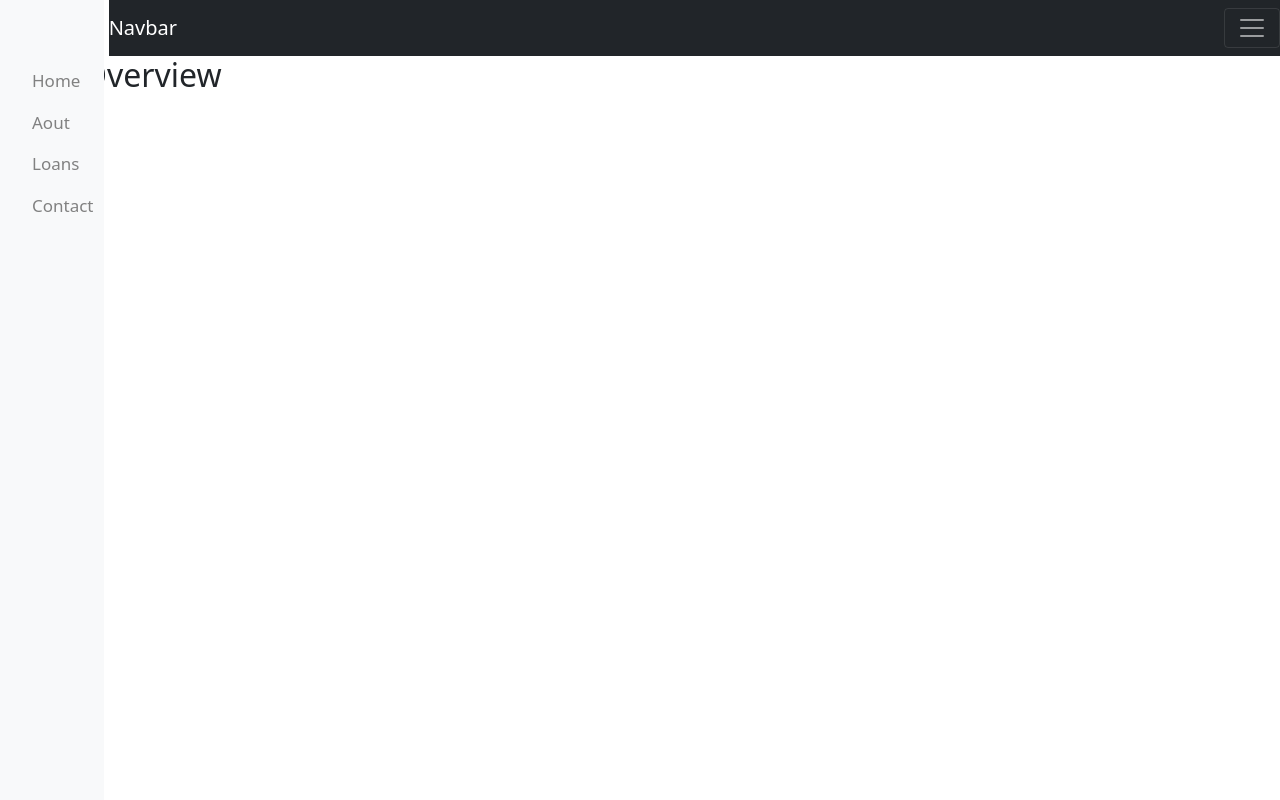
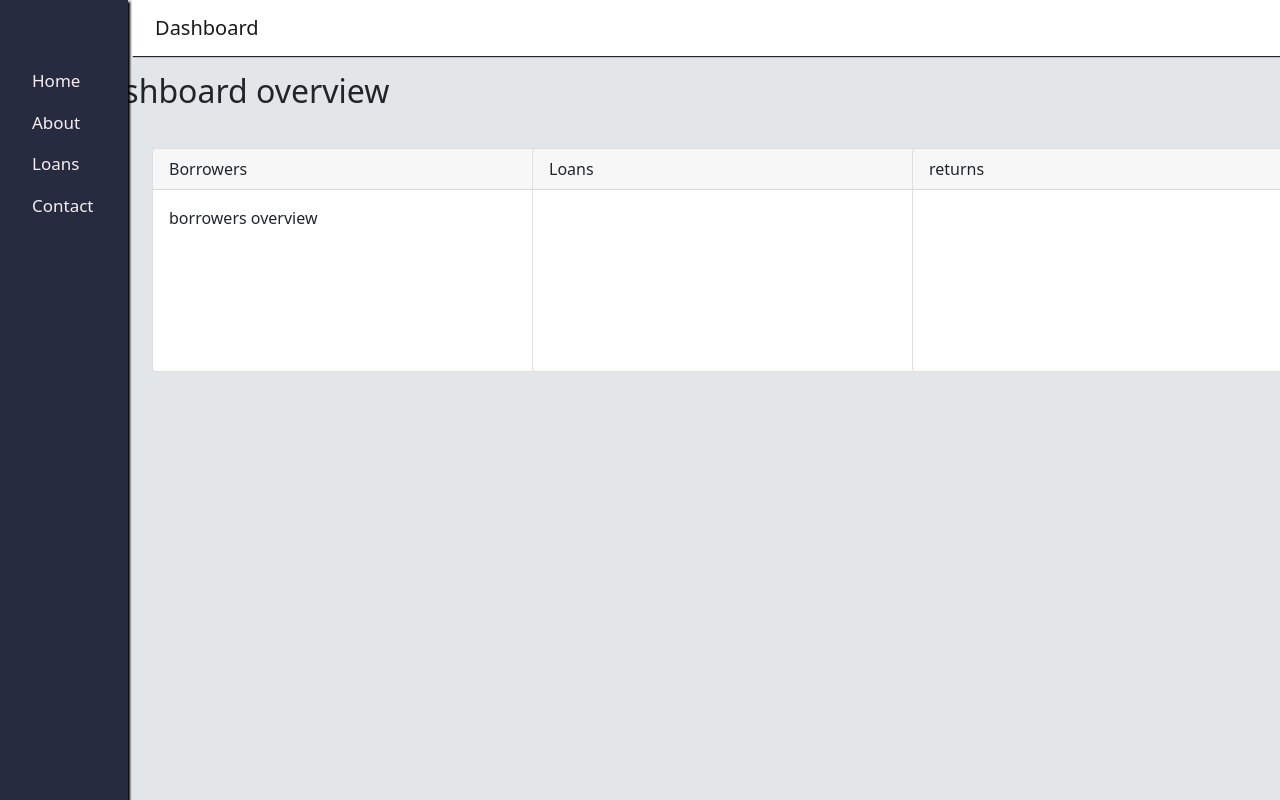
Before and after one commit to bashooff/react-dashboard, a React (Create React App) app in the folder frontend/: page / in a window 1280 px wide. Shown: the top 800 px of the page. Built offline with nearby package versions, Linux system fonts and the light colour scheme.

Commit message:
cards & styling

```diff
--- a/frontend/public/index.html
+++ b/frontend/public/index.html
@@ -26,7 +26,7 @@
     -->
     <title>React App</title>
   </head>
-  <body>
+  <body style="background-color: #e3e6e8">
     <noscript>You need to enable JavaScript to run this app.</noscript>
     <div id="root"></div>
     <!--
--- a/frontend/src/components/pages/Dashboard.css
+++ b/frontend/src/components/pages/Dashboard.css
@@ -0,0 +1,8 @@
+col-md-4.my-col{
+    padding-left: 10px;
+
+}
+
+.col-md-4.my-col2 {
+    margin-top: 30px;
+}
--- a/frontend/src/components/pages/Dashboard.js
+++ b/frontend/src/components/pages/Dashboard.js
@@ -1,10 +1,21 @@
 import "./Dashboard.css";
-
+import Card from "../widgets/Card";
 
 const Dashboard = () => {
     return(
         <div className="container">
-            <h2>Overview</h2>
+            <h2 className="mt-3">Dashboard overview</h2>
+            <div className="row">
+                <div className="col-md-4 my-col">
+                    <Card title="Borrowers" text="borrowers overview"></Card>
+                </div>
+                <div className="col-md-4 my-col">
+                    <Card title="Loans"></Card>
+                </div>
+                <div className="col-md-4 my-col">
+                    <Card title="returns"></Card>
+                </div>
+            </div>
         </div>
     )
 }
--- a/frontend/src/components/pages/Home.css
+++ b/frontend/src/components/pages/Home.css
@@ -1,3 +1,3 @@
 body{
-    background-color: rgb(252, 248, 248);
+    background-color: rgb(95, 48, 48);
 }
--- a/frontend/src/components/pages/Home.js
+++ b/frontend/src/components/pages/Home.js
@@ -8,7 +8,6 @@ const Home = () => {
 
     return(
         <div>
-
             <div className="row">
                 <div className="col-1">
                     <Sidebar />
--- /dev/null
+++ b/frontend/src/components/widgets/Card.css
@@ -0,0 +1,8 @@
+.card {
+
+    margin-left: 70px;
+    margin-top: 30px;
+    /* box-shadow: 0 3px 3px rgba(0,0,0,0.16), 0 3px 6px rgba(0,0,0,0.23); */
+    height: 14rem;
+    width: 25rem
+}
--- /dev/null
+++ b/frontend/src/components/widgets/Card.js
@@ -0,0 +1,16 @@
+import "./Card.css"
+
+const Card = (props) => {
+    return(
+        <div className="card">
+            <div class="card-header">
+                {props.title}
+            </div>
+            <div className="card-body">
+                <p class="card-text">{props.text}</p>
+            </div>
+        </div>
+    )
+}
+
+export default Card;
--- /dev/null
+++ b/frontend/src/components/widgets/Header.css
@@ -0,0 +1,10 @@
+.navbar, .navbar-expand-lg, .navbar-light {
+    background-color:#262b40;
+    box-shadow: 1px 1px 1px;
+    margin-left: 2%;
+
+}
+
+.navbar-brand{
+    margin-left: 2%;
+}
--- a/frontend/src/components/widgets/Header.js
+++ b/frontend/src/components/widgets/Header.js
@@ -1,13 +1,31 @@
+import "./Header.css"
+
 const Header = () => {
     return(
         <div className="normal-header-container">
-           <nav class="navbar navbar-dark bg-dark">
-           <a className="navbar-brand" href="#">Navbar</a>
-  <button class="navbar-toggler" type="button" data-toggle="collapse" data-target="#navbarSupportedContent" aria-controls="navbarSupportedContent" aria-expanded="false" aria-label="Toggle navigation">
-    <span class="navbar-toggler-icon"></span>
-  </button>
-           </nav>
-        </div>
+           <nav class="navbar navbar-expand-lg navbar-light" style={{ backgroundColor: "#ffffff"}}>
+            <a class="navbar-brand" href="#">Dashboard</a>
+            <button class="navbar-toggler" type="button" data-toggle="collapse" data-target="#navbarNav" aria-controls="navbarNav" aria-expanded="false" aria-label="Toggle navigation">
+              <span class="navbar-toggler-icon"></span>
+            </button>
+            <div class="collapse navbar-collapse" id="navbarNav">
+              {/* <ul class="navbar-nav">
+                <li class="nav-item active">
+                  <a class="nav-link" href="#">Home <span class="sr-only">(current)</span></a>
+                </li>
+                <li class="nav-item">
+                  <a class="nav-link" href="#">Features</a>
+                </li>
+                <li class="nav-item">
+                  <a class="nav-link" href="#">Pricing</a>
+                </li>
+                <li class="nav-item">
+                  <a class="nav-link disabled" href="#">Disabled</a>
+                </li>
+              </ul> */}
+          </div>
+        </nav>
+</div>
     )
 }
 
--- a/frontend/src/components/widgets/Sidebar.css
+++ b/frontend/src/components/widgets/Sidebar.css
@@ -1,15 +1,16 @@
 /* The sidebar menu */
 .sidebar {
     height: 100%; /* 100% Full-height */
-    width: 8.1%; /* 0 width - change this with JavaScript */
+    width: 10%; /* 0 width - change this with JavaScript */
     position: fixed; /* Stay in place */
     z-index: 1; /* Stay on top */
     top: 0;
     left: 0;
-    background-color: #f8f9fa; /* Black*/
+    background-color: #262b40; /* Black*/
     overflow-x: hidden; /* Disable horizontal scroll */
     padding-top: 60px; /* Place content 60px from the top */
     transition: 0.5s; /* 0.5 second transition effect to slide in the sidebar */
+    box-shadow: 2px 2px 2px black;
   }
 
   /* The sidebar links */
@@ -17,7 +18,7 @@
     padding: 8px 8px 8px 32px;
     text-decoration: none;
     font-size: 17px;
-    color: #818181;
+    color: #f7efef;
     display: block;
     transition: 0.3s;
   }
--- a/frontend/src/components/widgets/Sidebar.js
+++ b/frontend/src/components/widgets/Sidebar.js
@@ -4,7 +4,7 @@ const Sidebar = () => {
     return(
         <div id="mySidebar" className="sidebar">
             <a href="#">Home</a>
-            <a href="#">Aout</a>
+            <a href="#">About</a>
             <a href="#">Loans</a>
             <a href="#">Contact</a>
         </div>
```
